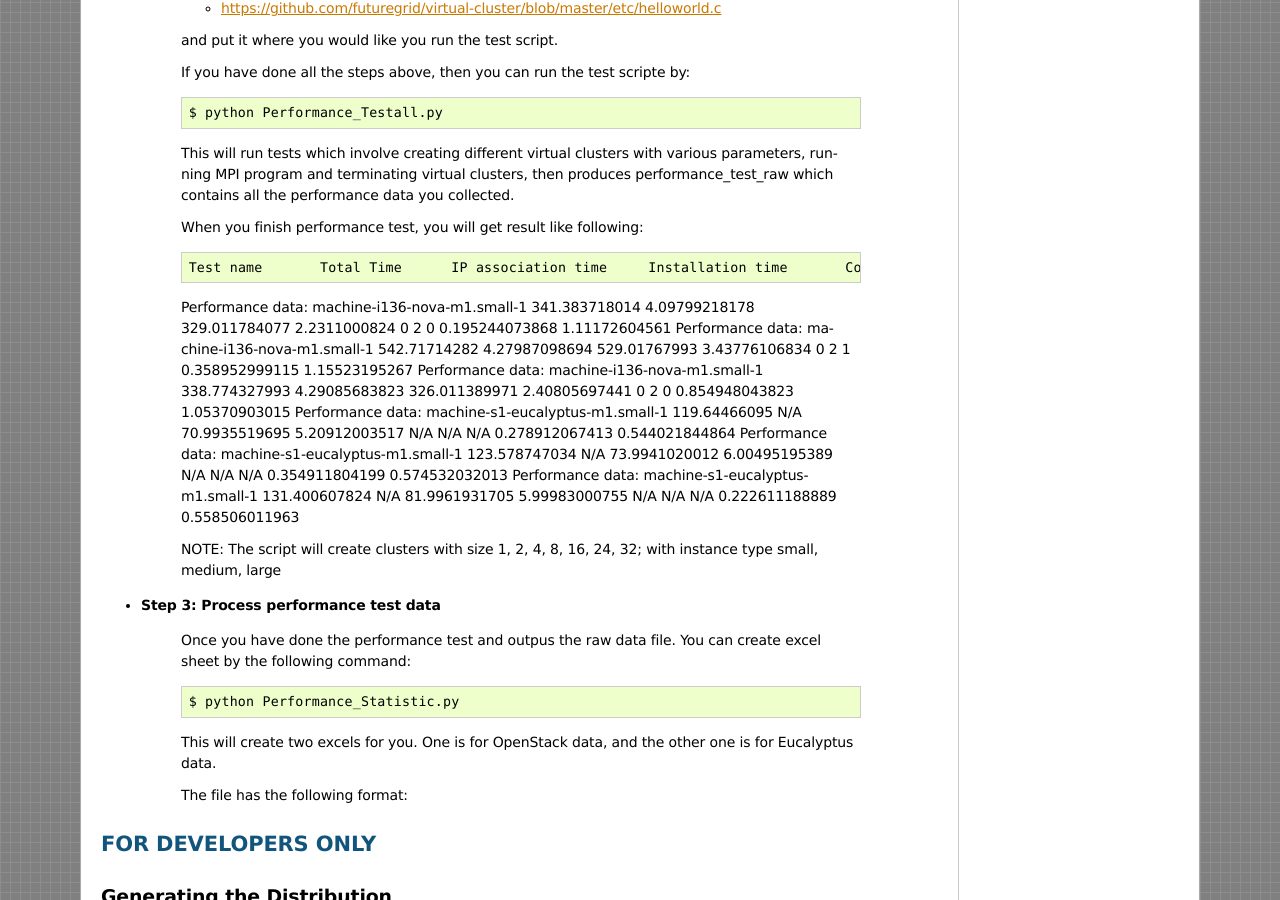
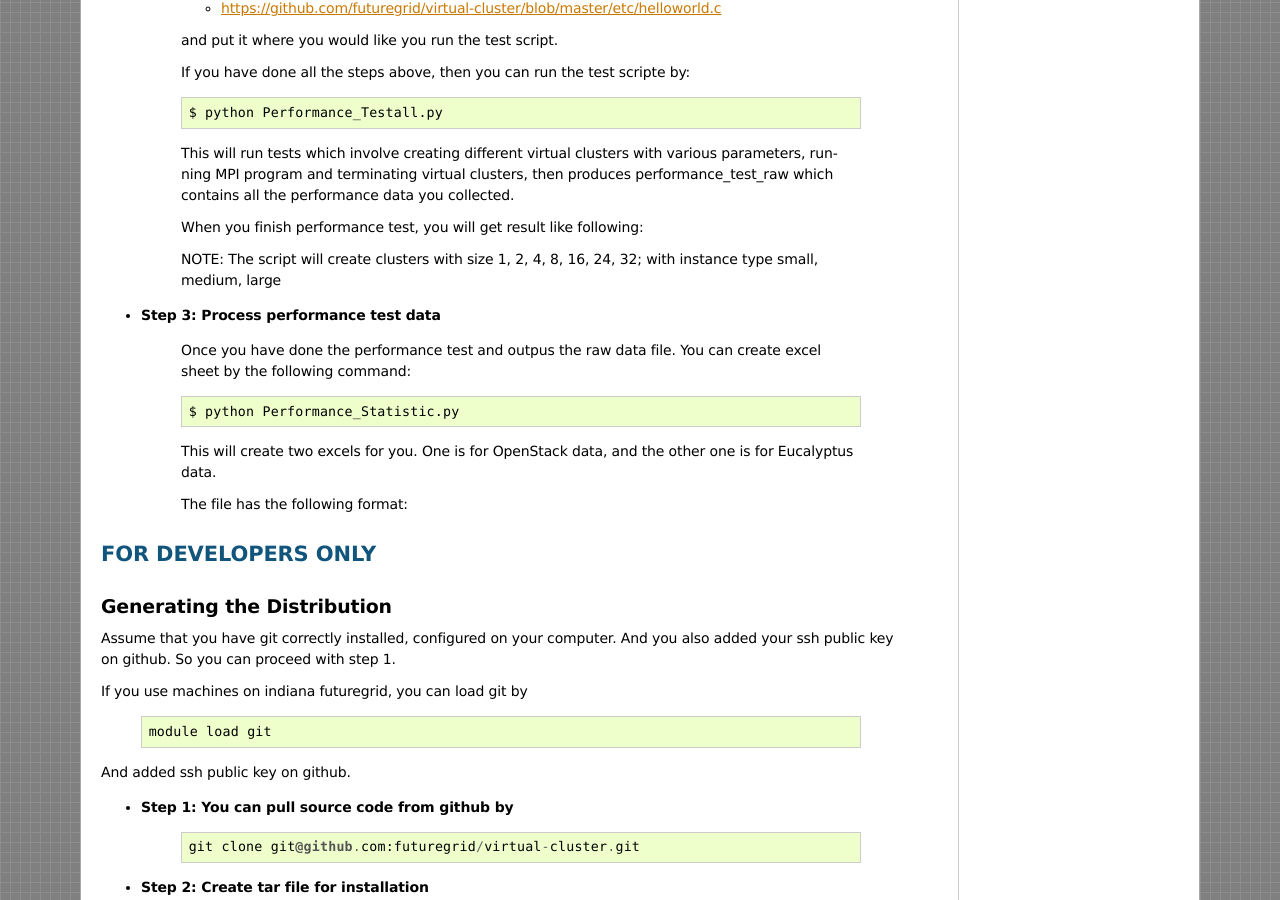
Before and after one commit to futuregrid/virtual-cluster, a Sphinx documentation site: the page built from doc/source/intro.rst, in a window 1280 px wide and 900 px high, scrolled down 9358 px. Built offline with Sphinx 7.4.7, drawn with Linux system fonts in a browser that asks for light colours; formulas are drawn with MathJax 3; pages that are not in the unit, such as notebooks, are missing from menus.

Commit message:
Update doc/source/intro.rst

```diff
--- a/doc/source/intro.rst
+++ b/doc/source/intro.rst
@@ -548,15 +548,6 @@ sections. Once you can successfully run our tool, you can proceed with the follo
 
 	When you finish performance test, you will get result like following::
 
-				Test name	Total Time	IP association time	Installation time	Configuration time	IP association failure	IP change	Termination	Execution time	Termination
-	Performance data:	machine-i136-nova-m1.small-1	341.383718014	4.09799218178	329.011784077	2.2311000824	0	2	0	0.195244073868	1.11172604561
-	Performance data:	machine-i136-nova-m1.small-1	542.71714282	4.27987098694	529.01767993	3.43776106834	0	2	1	0.358952999115	1.15523195267
-	Performance data:	machine-i136-nova-m1.small-1	338.774327993	4.29085683823	326.011389971	2.40805697441	0	2	0	0.854948043823	1.05370903015
-	Performance data:	machine-s1-eucalyptus-m1.small-1	119.64466095	N/A	70.9935519695	5.20912003517	N/A	N/A	N/A	0.278912067413	0.544021844864
-	Performance data:	machine-s1-eucalyptus-m1.small-1	123.578747034	N/A	73.9941020012	6.00495195389	N/A	N/A	N/A	0.354911804199	0.574532032013
-	Performance data:	machine-s1-eucalyptus-m1.small-1	131.400607824	N/A	81.9961931705	5.99983000755	N/A	N/A	N/A	0.222611188889	0.558506011963
-
-
 	NOTE: The script will create clusters with size 1, 2, 4, 8, 16, 24, 32; with instance type small,
 	medium, large
 
```
